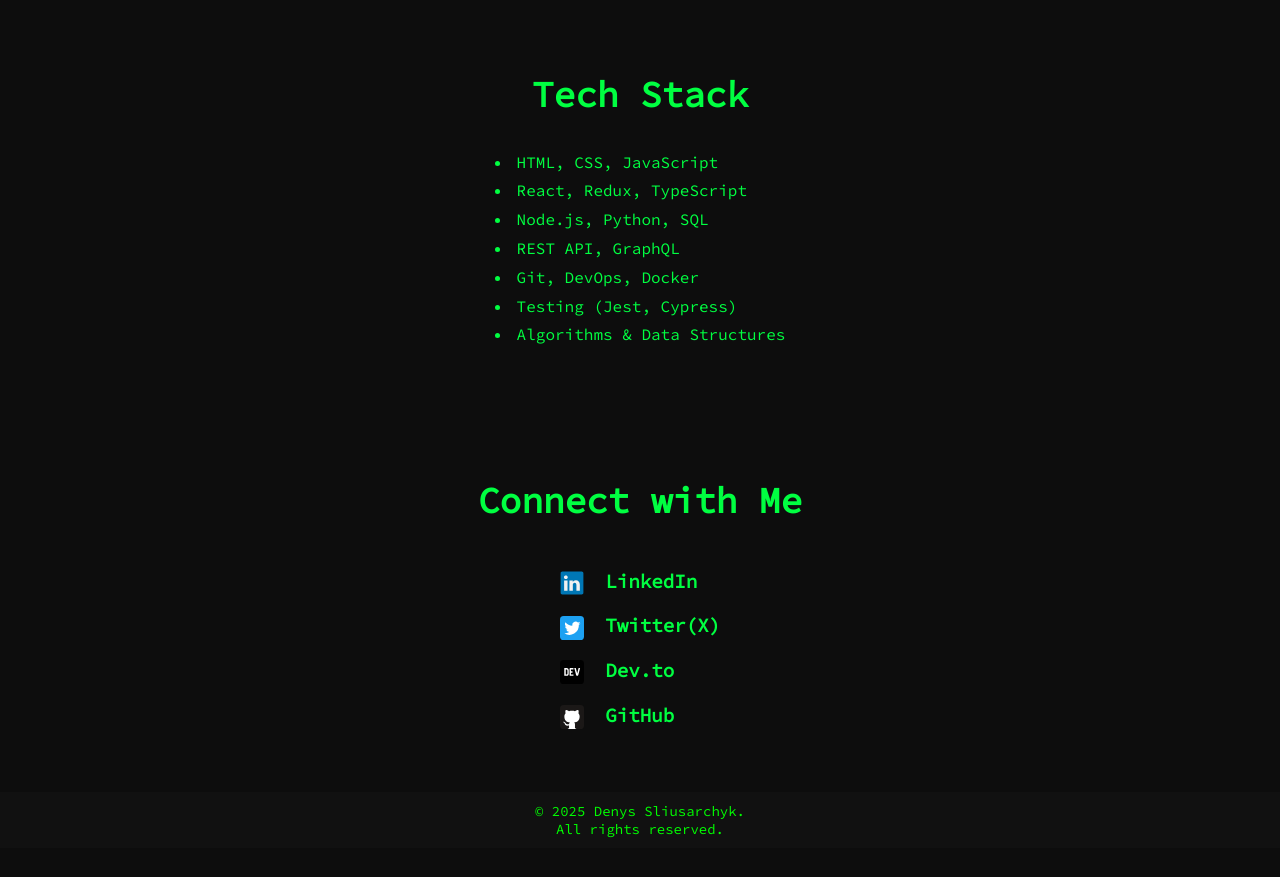
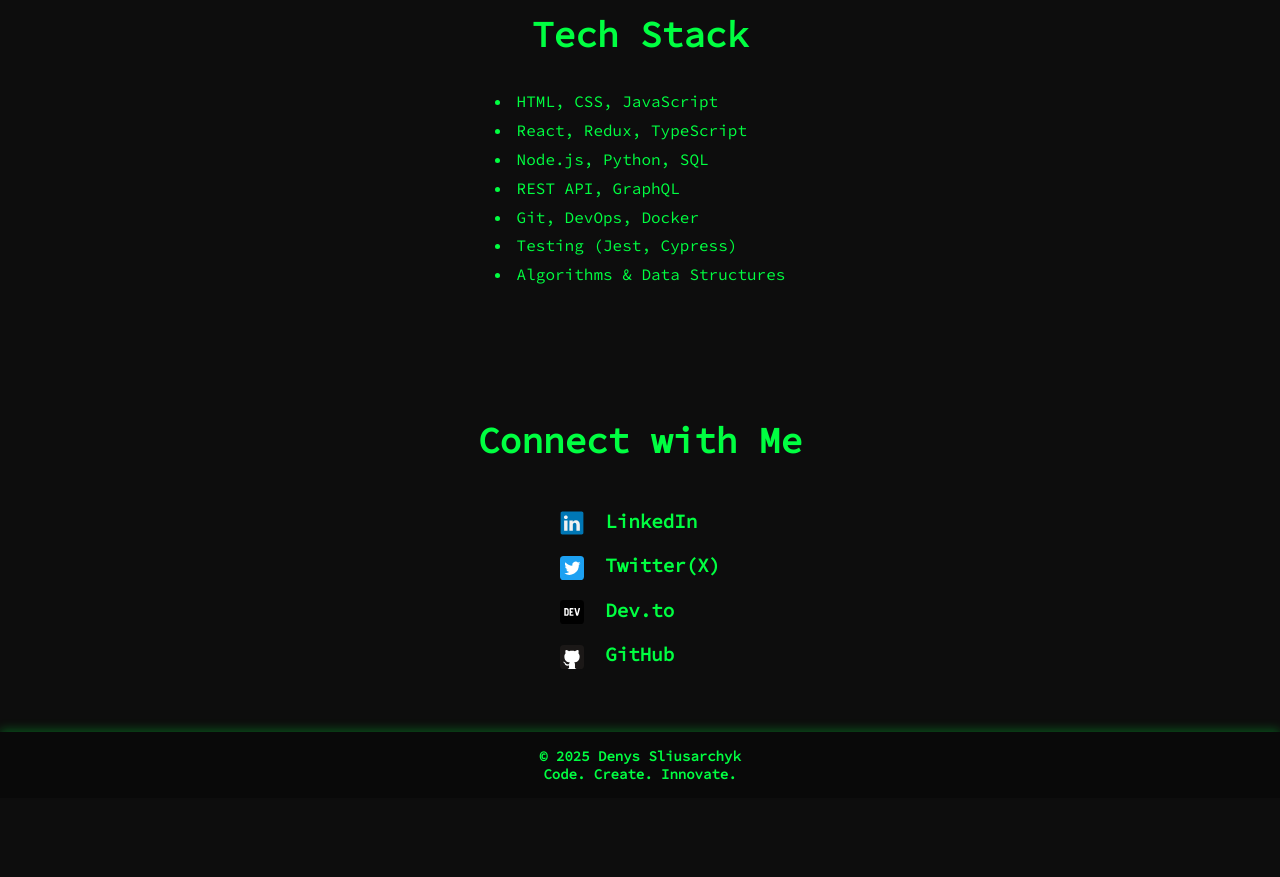
Before and after one commit to dsliusarchyk/denyssliusarchyk.com, a plain HTML site: page index.html in a window 1280 px wide. Shown: the part 1325-2202 px from the top of the page. After the commit the page ends 2123 px from the top, so only its background shows below. Drawn offline with Linux system fonts and the light colour scheme.

Commit message:
update 2

```diff
--- a/index.html
+++ b/index.html
@@ -31,14 +31,15 @@ Year: 2025
   </head>
   <body>
     <canvas id="matrixCanvas"></canvas>
-    <button id="menuBtn" class="menu-btn" onclick="toggleMenu()">
-      <img src="./icons/code-menu.svg" alt="Menu" />
-    </button>
+
 
     <div class="container">
       <header id="welcome">
         <h1 id="typing-text">My Portfolio</h1>
         <p class="subtitle">Innovation Through Technology & Expertise</p>
+             <button id="menuBtn" class="menu-btn" onclick="toggleMenu()">
+      <img src="./icons/code-menu.svg" alt="Menu" />
+    </button>
       </header>
 
       <div id="sideMenu" class="side-menu">
@@ -120,9 +121,13 @@ Year: 2025
       </section>
     </div>
 
-    <footer>
-      <p>&copy; <span id="current-year"></span> Denys Sliusarchyk. <br> All rights reserved.</p>
-    </footer>
+  <footer>
+    <p>
+        &copy; <span id="current-year"></span> Denys Sliusarchyk <br>
+        Code. Create. Innovate.
+    </p>
+</footer>
+
 
     <script>
       document.getElementById("current-year").textContent = new Date().getFullYear();
--- a/styles.css
+++ b/styles.css
@@ -34,7 +34,7 @@ body {
     justify-content: center;
     align-items: center;
     width: 100%;
-    max-width: 600px;
+    max-width: 1200px;
 }
 
 section {
@@ -48,13 +48,20 @@ section {
 
 #welcome,
 #about,
-#Development-Areas,
+#development-areas,
 #tech-stack {
     width: 80%;
-    max-width: 500px;
+    max-width: 1200px;
     margin: 20px auto;
     text-align: left;
     line-height: 1.6;
+}
+
+#welcome {
+    background-color: rgba(10, 10, 10, 0.95);
+    box-shadow: 0 -2px 10px rgba(0, 255, 65, 0.3);
+    font-weight: bold;
+    padding-bottom: 15px;
 }
 
 .profile-photo {
@@ -174,7 +181,7 @@ section ul {
 
 .menu-btn {
     position: absolute;
-    top: 150px;
+    top: 165px;
     left: 50%;
     transform: translateX(-50%);
     background: none;
@@ -311,14 +318,24 @@ h3 {
 
 footer {
     text-align: center;
-    white-space: nowrap;
     font-size: 14px;
-    color: #00ff00;
-    background-color: #111;
-    padding: 10px 0;
+    color: #00ff41;
+    background-color: rgba(10, 10, 10, 0.95);
+    padding: 15px 0;
+    width: 100%;
     position: relative;
-    width: 100%;
-    margin-bottom: 30px;
+    box-shadow: 0 -2px 10px rgba(0, 255, 65, 0.3);
+    font-weight: bold;
+}
+
+@keyframes glow {
+    from {
+        text-shadow: 0 0 5px #00ff41;
+    }
+
+    to {
+        text-shadow: 0 0 10px #00ff41;
+    }
 }
 
 .subtitle {
```
Also changed, not shown: 1 other file.
